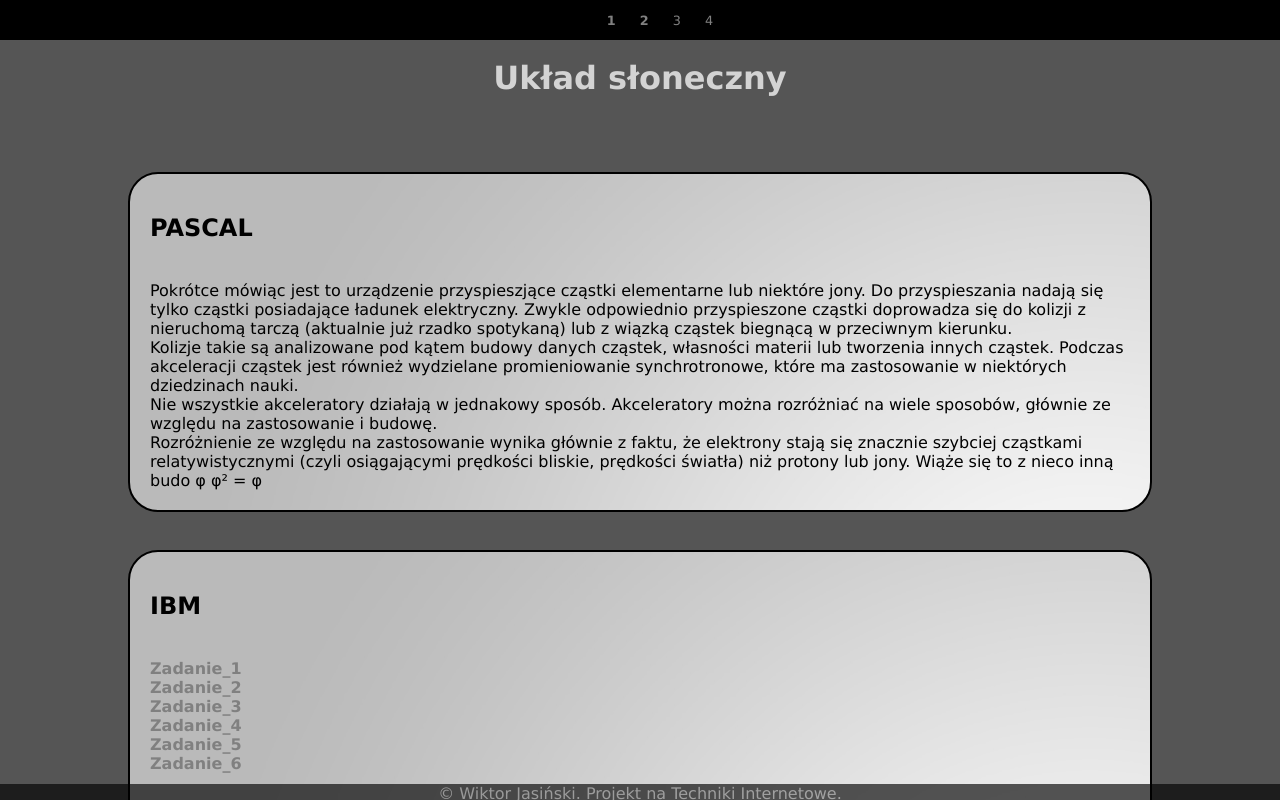
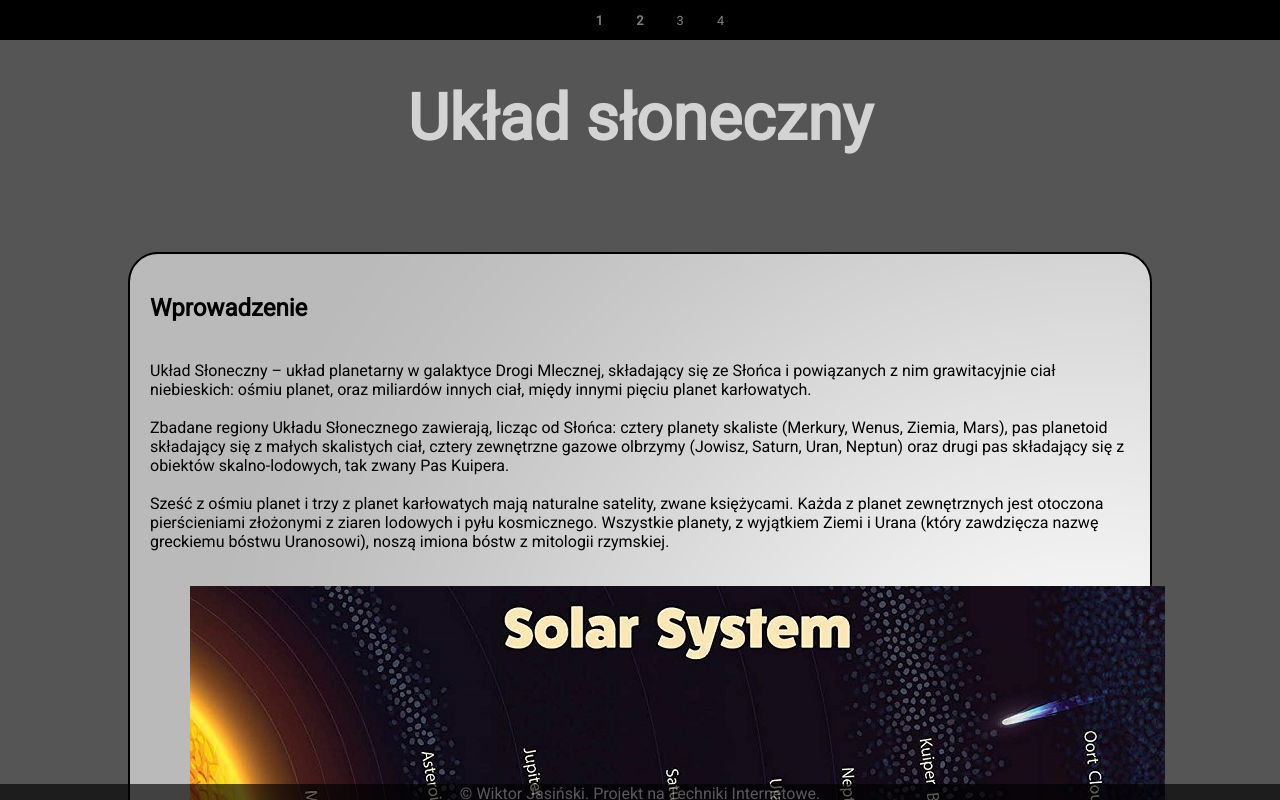
Before and after one commit to PickAndRoII/TI_Project_1, a plain HTML site: page index.html in a window 1280 px wide. Shown: the top 800 px of the page. Drawn offline with Linux system fonts and the light colour scheme.

Commit message:
add new content

```diff
--- a/index.html
+++ b/index.html
@@ -14,7 +14,8 @@
     <header>
         <nav>
             <ul>
-                <li><a href="#footer">1</a></li>
+                <!-- <li>Idź do: </li> -->
+                <li><a href="#wstep">1</a></li>
                 <li> <a href="#footer">2</a></li>
                 <li a="goToId('cyklotron');">3</li>
                 <li a="goToId('lhc');">4</li>
@@ -27,38 +28,28 @@
 		</div>
 
 		<article id="wstep">
-			<h1> PASCAL </h1>
+			<h1> Wprowadzenie </h1>
 			<br />
-			Pokrótce mówiąc jest to urządzenie przyspieszjące cząstki elementarne lub niektóre jony. Do
-			przyspieszania
-			nadają się tylko cząstki posiadające ładunek elektryczny. Zwykle odpowiednio przyspieszone cząstki
-			doprowadza
-			się do kolizji z nieruchomą tarczą (aktualnie już rzadko spotykaną) lub z wiązką cząstek biegnącą w
-			przeciwnym
-			kierunku. <br>
-			Kolizje takie są analizowane pod kątem budowy danych cząstek, własności materii lub tworzenia
-			innych
-			cząstek.
-			Podczas akceleracji cząstek jest również wydzielane promieniowanie synchrotronowe, które ma
-			zastosowanie w
-			niektórych dziedzinach nauki.<br>
-			Nie wszystkie akceleratory działają w jednakowy sposób. Akceleratory można rozróżniać na wiele
-			sposobów,
-			głównie ze względu na zastosowanie i budowę. <br>
-			Rozróżnienie ze względu na zastosowanie wynika głównie z faktu, że elektrony stają się znacznie
-			szybciej
-			cząstkami relatywistycznymi (czyli osiągającymi prędkości bliskie, prędkości światła) niż protony
-			lub
-			jony.
-			Wiąże się to z nieco inną budo φ φ&sup2; = &phi;
-
-			<br />
+      Układ Słoneczny – układ planetarny w galaktyce Drogi Mlecznej, składający się ze Słońca i powiązanych z nim grawitacyjnie ciał niebieskich: ośmiu planet, oraz miliardów innych ciał, międy innymi pięciu planet karłowatych.
+      <br />
+      <br />
+      Zbadane regiony Układu Słonecznego zawierają, licząc od Słońca: cztery planety skaliste (Merkury, Wenus, Ziemia, Mars), pas planetoid składający się z małych skalistych ciał, cztery zewnętrzne gazowe olbrzymy (Jowisz, Saturn, Uran, Neptun) oraz drugi pas składający się z obiektów skalno-lodowych, tak zwany Pas Kuipera.
+      <br />
+      <br />
+      Sześć z ośmiu planet i trzy z planet karłowatych mają naturalne satelity, zwane księżycami. Każda z planet zewnętrznych jest otoczona pierścieniami złożonymi z ziaren lodowych i pyłu kosmicznego. Wszystkie planety, z wyjątkiem Ziemi i Urana (który zawdzięcza nazwę greckiemu bóstwu Uranosowi), noszą imiona bóstw z mitologii rzymskiej.
+      <br />
+      <br />
+      <figure>
+        <img src="img/solar_system.jpg" >
+        <figcaption>Układ słoneczny</figcaption>
+      </figure>
+      <br />
     </article>
 
 		<article id="rzutpoz">
 			<h1> IBM  </h1>
 			<br />
-            <a href="https://PickAndRollAppNumber1.mybluemix.net" target="_blank"> Zadanie_1 </a> </br>
+      <a href="https://PickAndRollAppNumber1.mybluemix.net" target="_blank"> Zadanie_1 </a> </br>
 			<a href="https://PickAndRollAppNumber2.mybluemix.net/szkola.xml" target="_blank"> Zadanie_2 </a> </br>
 			<a href="https://PickAndRollAppNumber3.mybluemix.net/szkola.html" target="_blank"> Zadanie_3 </a> </br>
 			<a href="https://pickandrollappnumber4.mybluemix.net/static/formularz.html" target="_blank"> Zadanie_4 </a> </br>
@@ -89,7 +80,7 @@
     </article>
 
 	<div id="canvas-container">
-		<canvas id="canvas" height="1000" width="1200">Your browser doesn't support canvas</canvas>
+    <canvas id="canvas" height="1000" width="1200">Your browser doesn't support canvas</canvas>
 	</div>
 
 		<footer>
--- a/style.css
+++ b/style.css
@@ -1,8 +1,8 @@
-
+@import url('https://fonts.googleapis.com/css?family=Roboto&display=swap');
 
 body {
     top: 0;
-	font-family: Verdana, Arial, Helvetica, sans-serif;
+	font-family: 'Roboto', sans-serif;
 	font-size: 12pt;
 	background-color: rgb(85, 85, 85);
 	margin: 6mm;
@@ -17,8 +17,8 @@ nav {
     width: 100%;
     height: 5%;
     background-color: black;
-    opacity: 0.8;
-    filter: alpha(opacity=80);
+    opacity: 0.5;
+    filter: alpha(opacity=50);
     text-align: center;
     font-size: 16px;
     font-size: 1vw;
@@ -26,10 +26,11 @@ nav {
 
 }
 
+
 nav ul li {
     display: inline;
     margin: auto;
-    padding: 10px;
+    padding: 15px;
 }
 
 nav:hover{
@@ -64,7 +65,8 @@ a {
 
 		background-color: rgb(85, 85, 85);;
 		color: lightgray;
-		text-align: center;
+        text-align: center;
+        font-size: xx-large;
 		padding: 15px;
 	}
 	article
@@ -80,7 +82,18 @@ a {
         border: 2px solid black;
         background-image: url(img/img.jpg);
 
-	}
+    }
+
+    figure{
+        text-align: center;
+    }
+    figcaption{
+        width: 975px;
+        background-color: white;
+        margin:auto;
+    }
+
+
 
 	footer
 	{
```
Also changed, not shown: img/solar_system.jpg (added).
